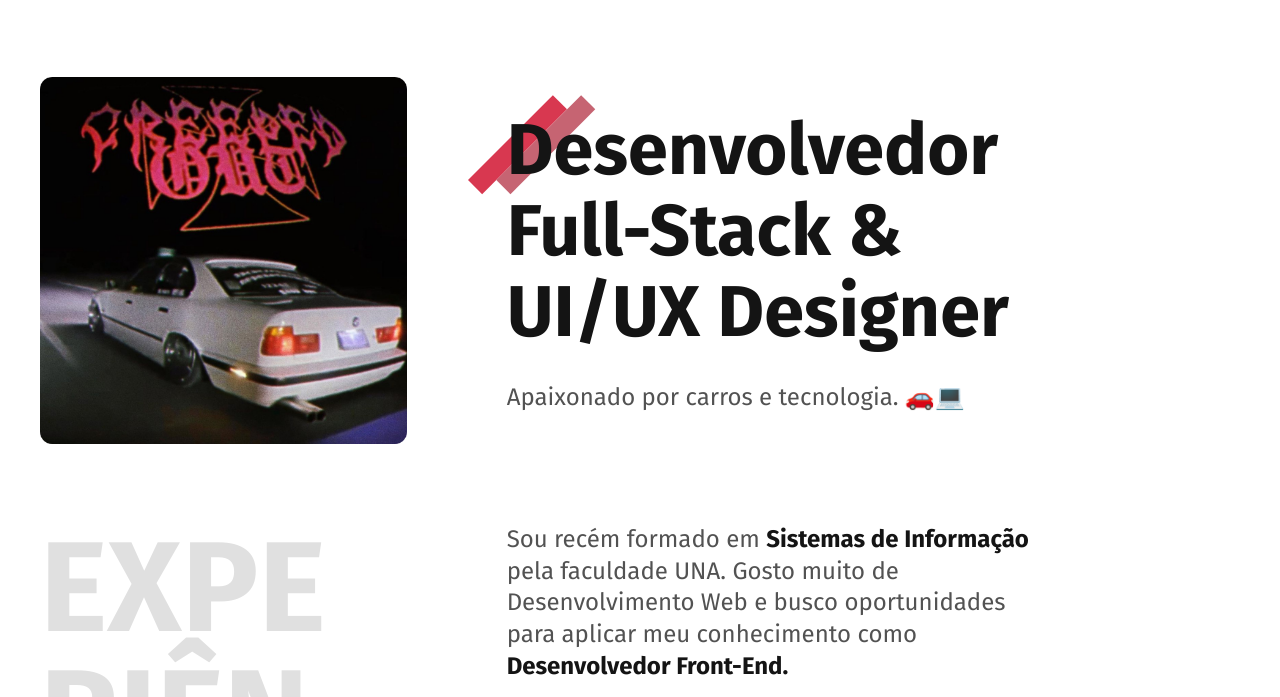
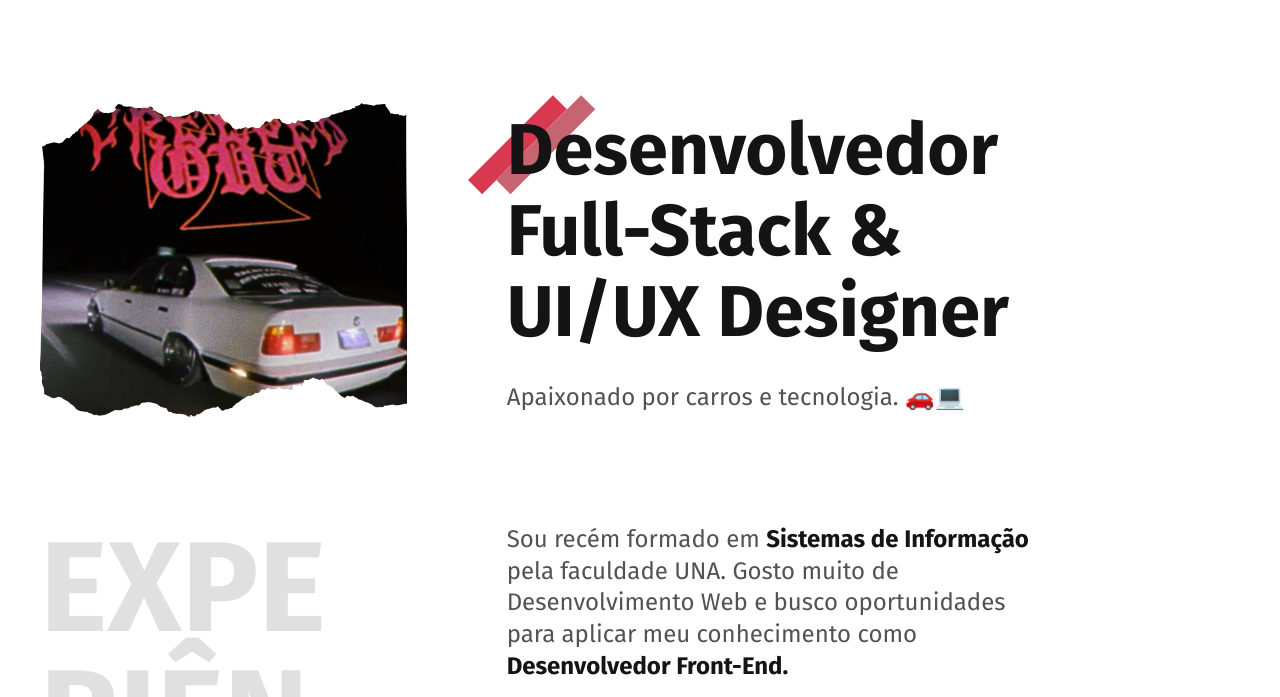
Before and after one commit to ognusg/new-portfolio, a plain HTML site: page index.html in a window 1280 px wide. Shown: the part 103-800 px from the top of the page. Drawn offline with Linux system fonts and the light colour scheme.

Commit message:
Foto maneira

```diff
--- a/index.html
+++ b/index.html
@@ -23,7 +23,7 @@
   </header>
 
   <main class="introducao">
-    <img src="./assets/img/eu.png" alt="Foto Gabriel">
+    <img src="./assets/img/eu2.png" alt="Foto Gabriel">
     <div>
       <h1>Desenvolvedor<br>Full-Stack &<br>UI/UX Designer</h1>
       <p>Apaixonado por carros e tecnologia. 🚗💻</p>
```
Also changed, not shown: assets/img/eu2.png (added).
